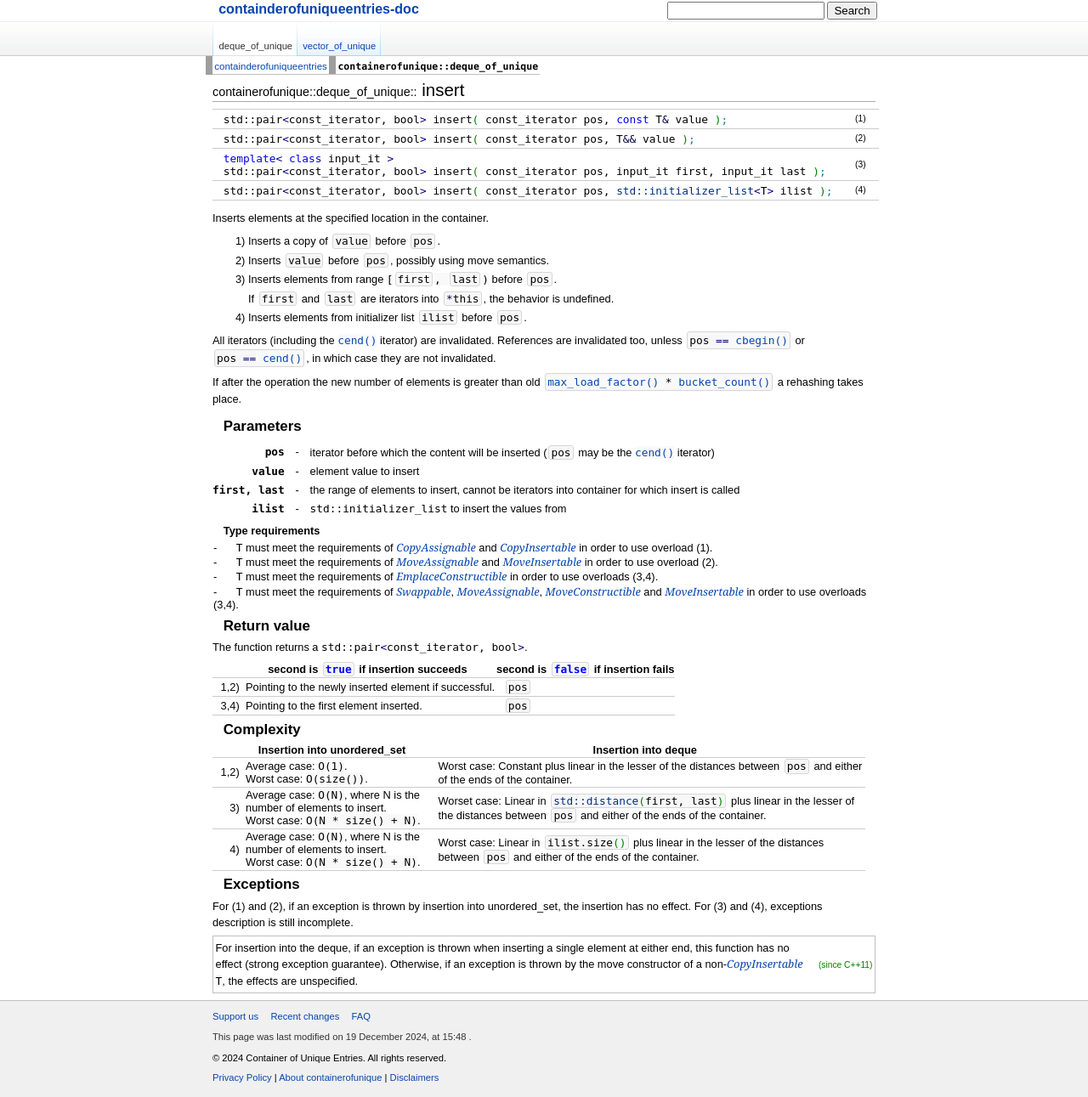
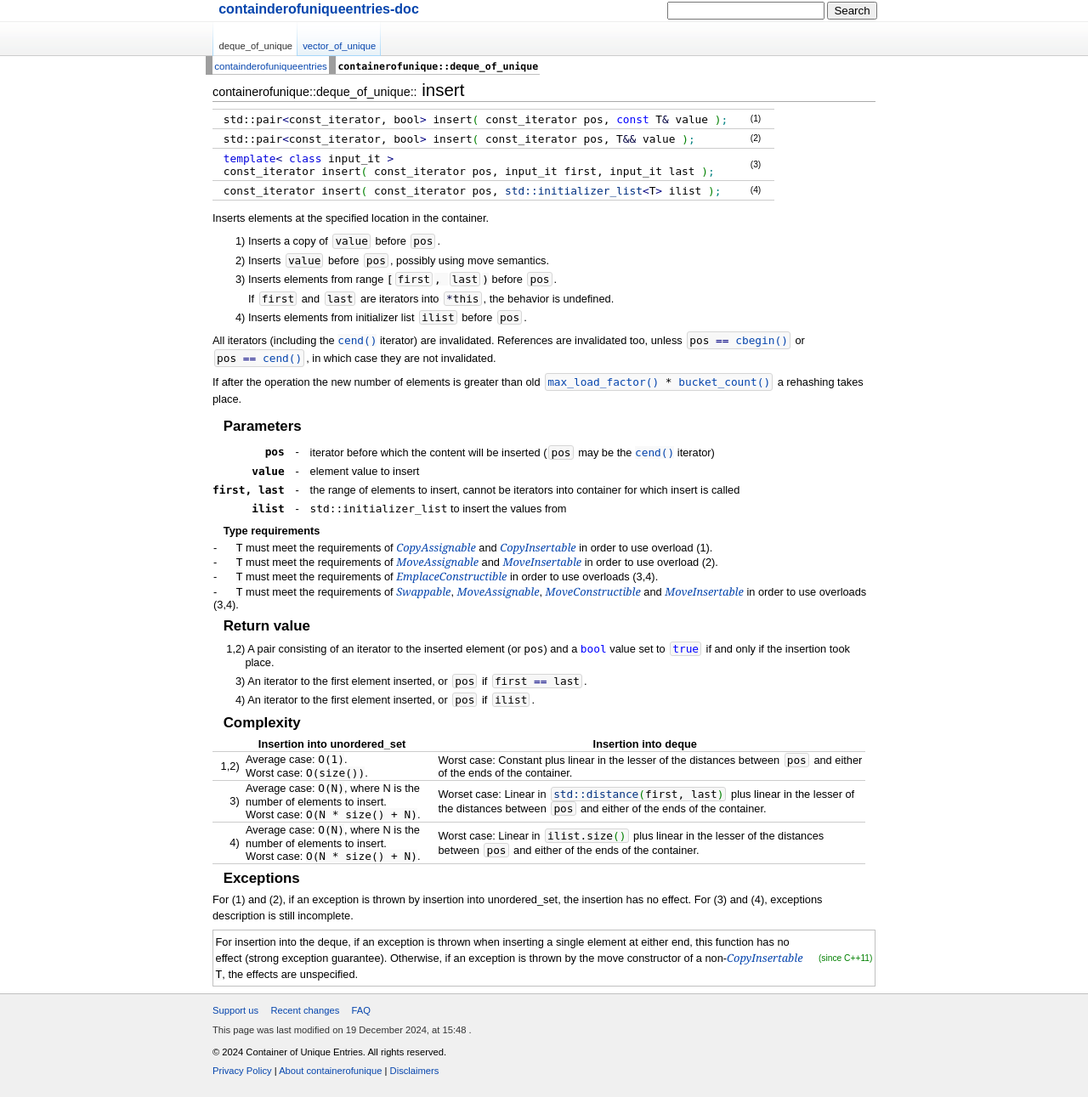
Before and after one commit to Huanhuan-Jiang/containerofuniqueelements.github.io, a Jekyll site: the page built from _docs/deque_of_unique/insert.html, in a window 1280 px wide. Shown: the whole page at 85% size. Built offline with Jekyll 4.4.1, drawn with Linux system fonts in a browser that asks for light colours; some web fonts are replaced; grey boxes are pictures that could not be loaded.

Commit message:
Update insert.html

```diff
--- a/_docs/deque_of_unique/insert.html
+++ b/_docs/deque_of_unique/insert.html
@@ -50,13 +50,8 @@ title: insert
             <span class="kw1">class</span> input_it <span class="sy1">&gt;</span
             ><br />
             <span class="mw-geshi cpp source-cpp"
-              ><span class="t-lc">std::pair</span
-              ><span class="sy1">&lt;</span>const_iterator, bool<span
-                class="sy1"
-                >&gt;</span
-              >
-              insert<span class="br0">(</span> const_iterator pos, input_it
-              first, input_it last <span class="br0">)</span
+              >const_iterator insert<span class="br0">(</span> const_iterator
+              pos, input_it first, input_it last <span class="br0">)</span
               ><span class="sy4">;</span></span
             ></span
           >
@@ -70,12 +65,8 @@ title: insert
         <div>
           <span class="mw-geshi cpp source-cpp"
             ><span class="mw-geshi cpp source-cpp"
-              ><span class="t-lc">std::pair</span
-              ><span class="sy1">&lt;</span>const_iterator, bool<span
-                class="sy1"
-                >&gt;</span
-              >
-              insert<span class="br0">(</span> const_iterator pos,
+              >const_iterator insert<span class="br0">(</span> const_iterator
+              pos,
               <a
                 href="http://en.cppreference.com/w/cpp/utility/initializer_list"
                 ><span class="kw964"
@@ -369,73 +360,33 @@ title: insert
   </tbody>
 </table>
 <h3><span class="mw-headline" id="Return_value">Return value</span></h3>
-<p>
-  The function returns a
-  <span class="mw-geshi cpp source-cpp"
-    ><span class="t-lc">std::pair</span
-    ><span class="sy1">&lt;</span>const_iterator, bool<span class="sy1"
-      >&gt;</span
-    ></span
-  >.
-</p>
-<table class="t-dsc-begin">
-  <tbody>
-    <tr class="t-dsc-hitem">
-      <th></th>
-      <th>
-        second is
+<div class="t-li1">
+  <span class="t-li">1,2)</span> A pair consisting of an iterator to the
+  inserted element (or <span class="mw-geshi cpp source-cpp">pos</span>) and a
+  <span class="mw-geshi cpp source-cpp"><span class="kw4">bool</span></span>
+  value set to
   <span class="t-c"
     ><span class="mw-geshi cpp source-cpp"
       ><span class="kw2">true</span></span
     ></span
   >
-        if insertion succeeds
-      </th>
-      <th>
-        second is
+  if and only if the insertion took place.
+</div>
+<div class="t-li1">
+  <span class="t-li">3)</span> An iterator to the first element inserted, or
+  <span class="t-c"><span class="mw-geshi cpp source-cpp">pos</span></span> if
   <span class="t-c"
     ><span class="mw-geshi cpp source-cpp"
-            ><span class="kw2">false</span></span
+      >first <span class="sy1">==</span> last</span
     ></span
-        >
-        if insertion fails
-      </th>
-    </tr>
-    <tr class="t-dsc">
-      <td>1,2)</td>
-      <td>
-        <div>
-          <span class="t-li4">
-            Pointing to the newly inserted element if successful.</span
-          >
+  >.
 </div>
-      </td>
-      <td>
-        <span class="t-c"
-          ><span class="mw-geshi cpp source-cpp">pos</span></span
-        >
-      </td>
-    </tr>
-    <tr class="t-dsc">
-      <td>3,4)</td>
-      <td>
-        <div>
-          <span class="t-li4"> Pointing to the first element inserted.</span>
+<div class="t-li1">
+  <span class="t-li">4)</span> An iterator to the first element inserted, or
+  <span class="t-c"><span class="mw-geshi cpp source-cpp">pos</span></span> if
+  <span class="t-c"><span class="mw-geshi cpp source-cpp">ilist</span></span
+  >.
 </div>
-      </td>
-      <td>
-        <span class="t-c"
-          ><span class="mw-geshi cpp source-cpp">pos</span></span
-        >
-      </td>
-    </tr>
-    <tr class="t-dcl-sep">
-      <td></td>
-      <td></td>
-      <td></td>
-    </tr>
-  </tbody>
-</table>
 <h3>Complexity</h3>
 <table class="t-dsc-begin">
   <tbody>
```
Lines whose indentation alone changed are shown as unchanged.
